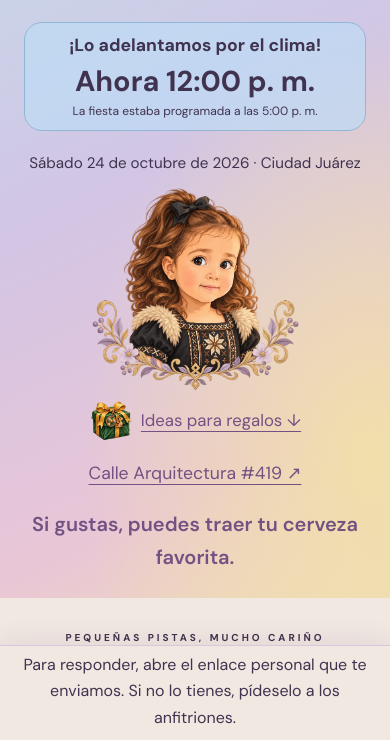
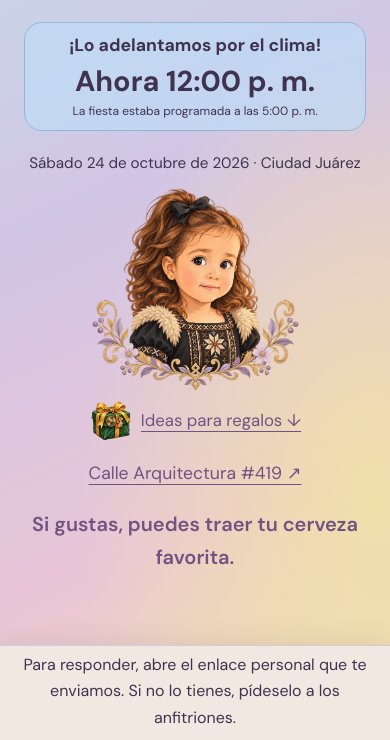
Before and after one commit to lambdawalker/birthday.invitation, a plain HTML site: page web/index.html in a window 390 px wide. Shown: the part 104-844 px from the top of the page. Drawn offline with nearby package versions, Linux system fonts and the light colour scheme; a web font is replaced by a local one.

Commit message:
Fill hero viewport above responsive RSVP dock

```diff
--- a/web/styles.css
+++ b/web/styles.css
@@ -885,3 +885,9 @@ footer .contact-line { margin-top: 24px; }
 }
 
 .invitation-intro .hospitality { padding: 12px 0 8px; }
+
+/* Fill the visible viewport above the measured, responsive RSVP dock. */
+.invitation-page .hero.invitation-intro {
+  min-height: max(0px, calc(100vh - var(--rsvp-height, 190px)));
+  min-height: max(0px, calc(100dvh - var(--rsvp-height, 190px)));
+}
```
